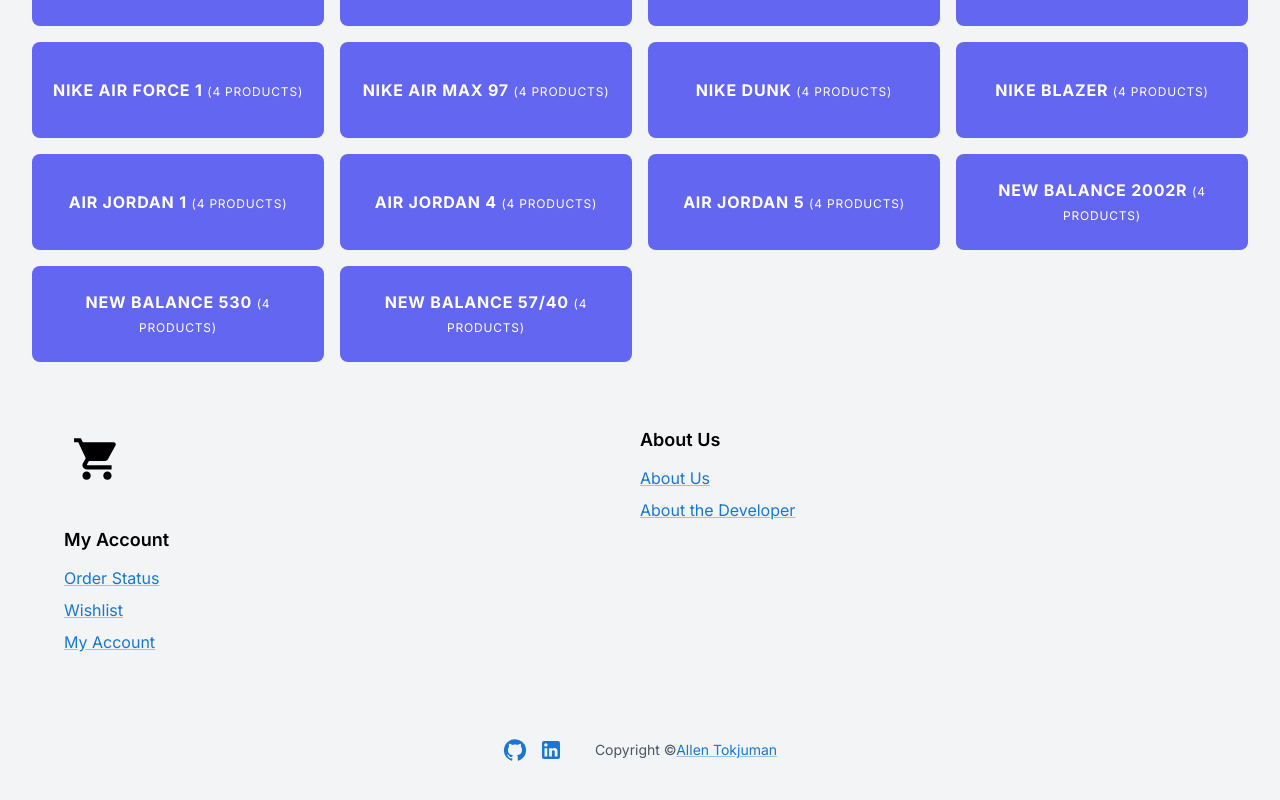
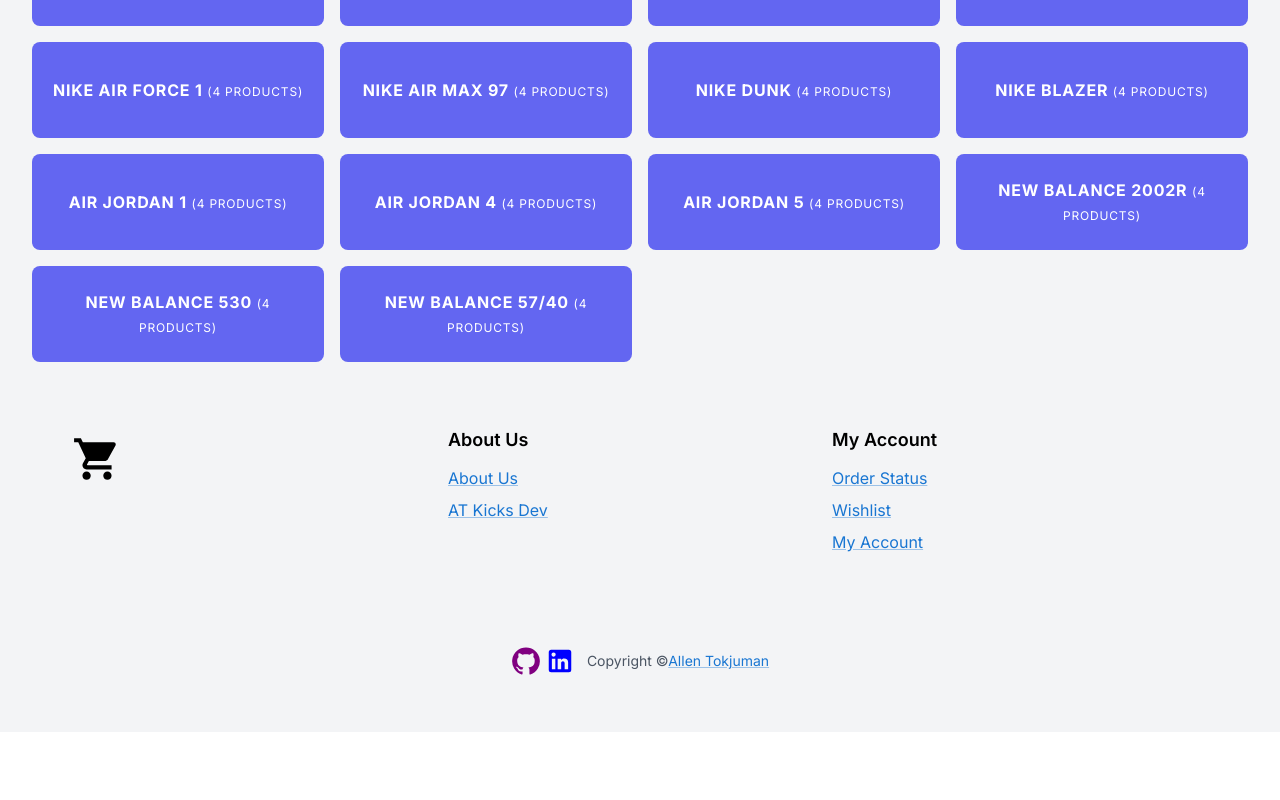
Before and after one commit to allthetok/FrontEndEC, a Next.js app: page / in a window 1280 px wide. Shown: the part 1535-2335 px from the top of the page. After the commit the page ends 2267 px from the top, so only its background shows below. Built offline with nearby package versions, Linux system fonts and the light colour scheme.

Commit message:
finished footer

```diff
--- a/src/components/Footer.tsx
+++ b/src/components/Footer.tsx
@@ -1,4 +1,4 @@
-import { Font50Sx } from '@/sx/styling'
+import { Font30Sx, Font50Sx, PaddingNoneSx } from '@/sx/styling'
 import { IconButton, Link } from '@mui/material'
 import ShoppingCartIcon from '@mui/icons-material/ShoppingCart'
 import GitHubIcon from '@mui/icons-material/GitHub'
@@ -9,8 +9,8 @@
 	return (
 		<div className='flex flex-col items-center'>
 			<footer className='w-full'>
-				<div className='container px-8 h-full py-16 flex justify-center lg:block'>
-					<div className='grid grid-cols-2 sm:grid-colos-3 lg-grid-cols-4 row-gap-8 col-gap-16'>
+				<div className='container px-8 h-full py-16 flex justify-center lg:block mx-auto'>
+					<div className='grid grid-cols-3 row-gap-8 col-gap-16'>
 						<div className='sm:col-span-3 lg:col-span-1 flex sm:justify-center lg:justify-start items-start'>
 							<IconButton onClick={() => console.log('clicked cart')}>
 								<ShoppingCartIcon sx={Font50Sx} htmlColor='black'/>
@@ -27,7 +27,7 @@
 									</li>
 									<li>
 										<Link className='text-gray-600 hover:text-gray-800 text-sm group relative no-underline' href='https://github.com/allthetok' >
-											About the Developer
+											AT Kicks Dev
 										</Link>
 									</li>
 								</ul>
@@ -61,15 +61,19 @@
 			<div className='py-4 w-full'>
 				<div className='px-6'>
 					<div className='container mx-auto flex text-gray-600 text-sm items-center justify-center'>
-						<div className='grid grid-flow-col gap-3'>
+						<div className='grid grid-flow-col'>
 							<Link className='hover:text-indigo-500' href='https://github.com/allthetok'>
-								<GitHubIcon />
+								<IconButton sx={PaddingNoneSx}>
+									<GitHubIcon sx={Font30Sx} htmlColor='purple'/>
+								</IconButton>
 							</Link>
 							<Link className='hover:text-indigo-500' href='https://www.linkedin.com/in/allen-tokjuman-97b531131/'>
-								<LinkedInIcon />
+								<IconButton sx={PaddingNoneSx}>
+									<LinkedInIcon sx={Font30Sx} htmlColor='blue'/>
+								</IconButton>
 							</Link>
 						</div>
-						<span className='ml-8'>
+						<span className='ml-2 text-center'>
 							Copyright ©
 							<Link href='https://github.com/allthetok' className='text-gray-600 hover:text-gray-800 no-underline'>
 								Allen Tokjuman
--- a/src/components/Navbar.tsx
+++ b/src/components/Navbar.tsx
@@ -22,7 +22,6 @@
 				</div>
 			</div>
 		</header>
-
 	)
 }
 
--- a/src/sx/styling.ts
+++ b/src/sx/styling.ts
@@ -1,9 +1,17 @@
 const Font25Sx = {
 	fontSize: '25px',
+}
+
+const Font30Sx = {
+	fontSize: '30px'
+}
+
+const PaddingNoneSx = {
+	padding: '8px 4px 8px 0px'
 }
 
 const Font50Sx = {
 	fontSize: '50px'
 }
 
-export { Font25Sx, Font50Sx }
+export { Font25Sx, Font30Sx, PaddingNoneSx, Font50Sx }
```
Also changed, not shown: 1 other file (tests, documents, lock files or other folders).
